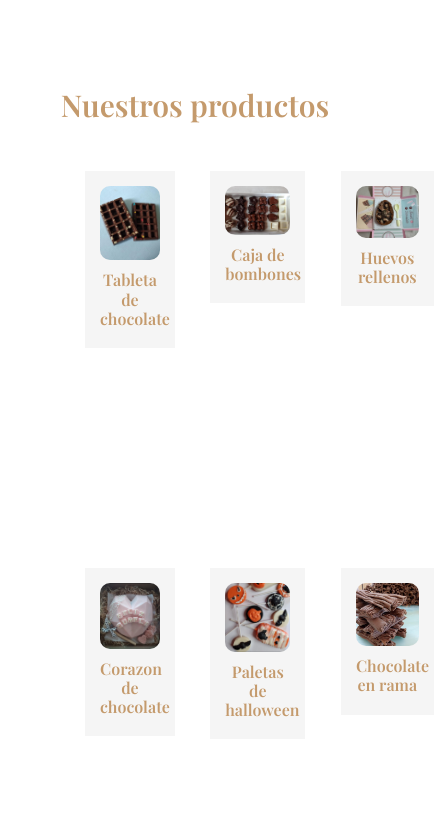
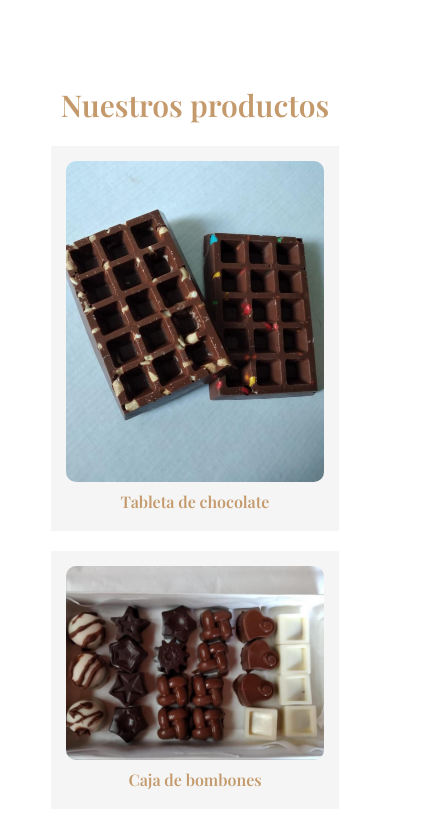
Before and after one commit to valentin-navarro10/Trabajo-Practico-Maquetacion-08-10-2025, a plain HTML site: page index.html in a window 390 px wide. Shown: the part 3100-3926 px from the top of the page, 434 px wide, since content can reach past the window. Drawn offline with nearby package versions, Linux system fonts and the light colour scheme.

Commit message:
sixteenth commit

```diff
--- a/style.css
+++ b/style.css
@@ -142,7 +142,6 @@ section{
     background-color: whitesmoke;
     padding: 15px;
     text-align: center;
-    max-width: 280px;
 }
 
 .producto img{
@@ -228,6 +227,7 @@ section{
 
 
 /* Mediaqueries*/
+
 @media (max-width: 480px) {
     header nav {
         flex-direction: column;
@@ -259,7 +259,7 @@ section{
 }
 
  @media (max-width: 400px) {
-    .catalogo-contenedor {
+    .galeria-contenedor {
         grid-template-columns: 1fr;
         gap: 20px;
         padding: 15px;
```
